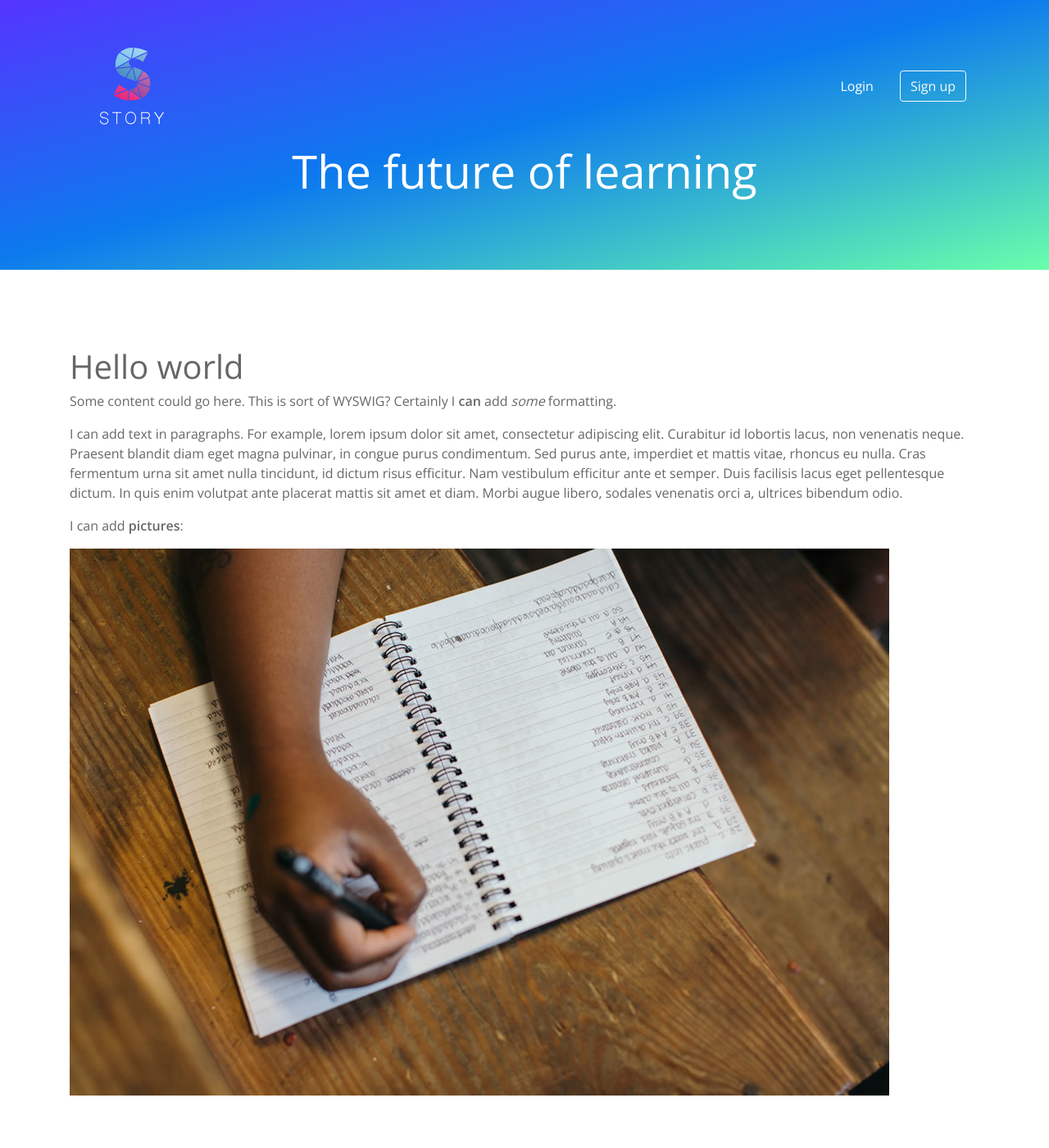
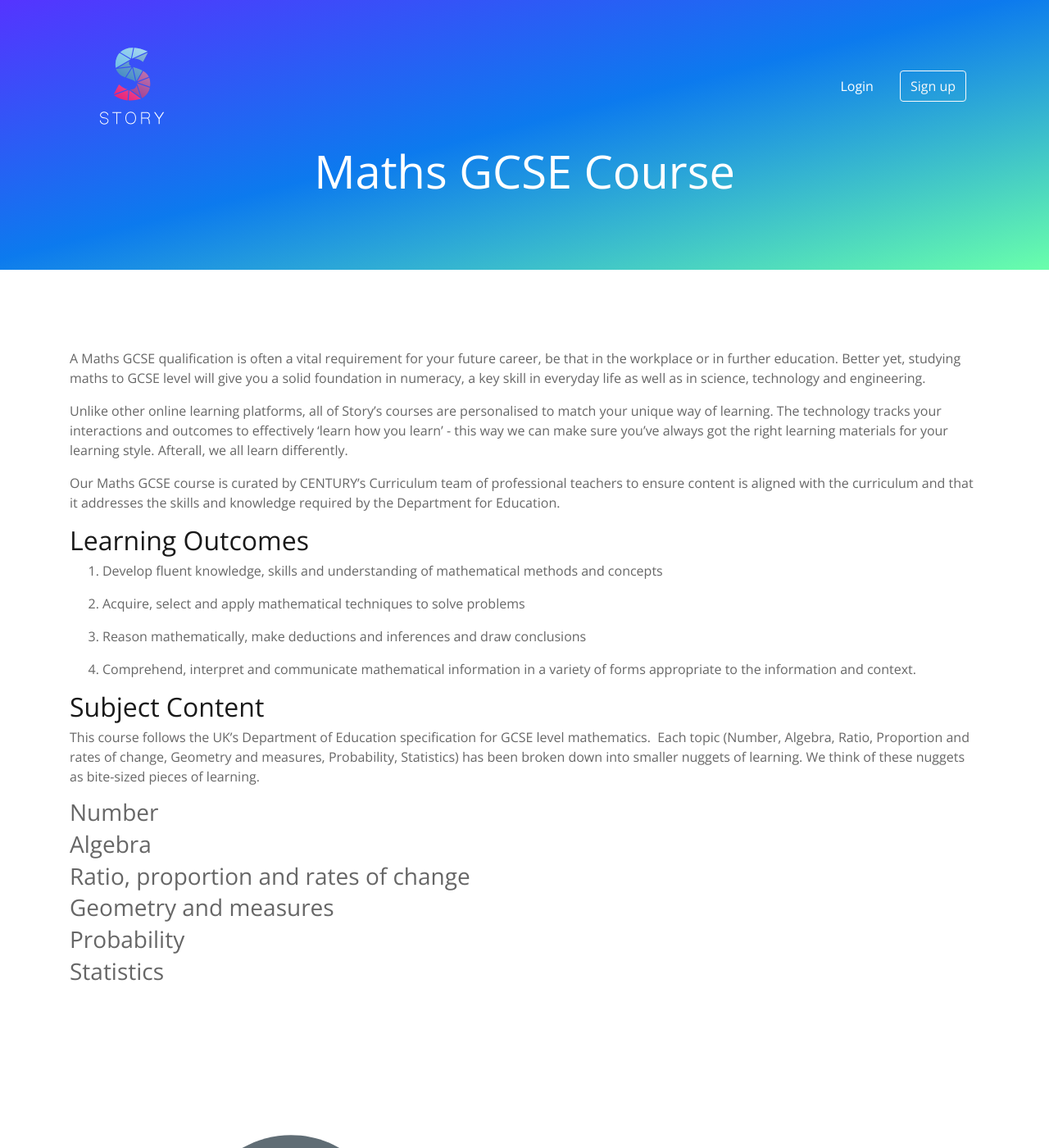
Before and after one commit to story-ai/story-ai.github.io, a Jekyll site: the page built from maths.md, in a window 1280 px wide and 1400 px high. Shown: the whole window at 82% size. Built offline with Jekyll 4.4.1, drawn with Linux system fonts in a browser that asks for light colours; our own code applies the rules of GitHub Pages for plain Markdown files.

Commit message:
Updated 'maths.md' via CloudCannon

```diff
--- a/maths.md
+++ b/maths.md
@@ -4,7 +4,7 @@ parts:
     content:
       id: header
       title:
-        - The future of learning
+        - Maths GCSE Course
       logo: /img/Story-logo.svg
       nav:
         items:
@@ -13,11 +13,9 @@ parts:
         cta:
           text: Sign up
           link: 'https://app.story-ai.com/'
-
   - type: body
     content:
       backgroundImage: /img/bg-01.png
-
   - type: section
     content:
       id: second
@@ -34,7 +32,6 @@ parts:
         alignment: left
         url: /img/Rocket.svg
         hoverText: Rocket
-
   - type: footer
     content:
       id: register
@@ -57,12 +54,34 @@ parts:
       legalFooter: Copyright © 2018 Story. All Rights Reserved.
 ---
 
-# Hello world
+A Maths GCSE qualification is often a vital requirement for your future career, be that in the workplace or in further education. Better yet, studying maths to GCSE level will give you a solid foundation in numeracy, a key skill in everyday life as well as in science, technology and engineering.
 
-Some content could go here. This is sort of WYSWIG? Certainly I **can**&nbsp;add *some*&nbsp;formatting.
+Unlike other online learning platforms, all of Story’s courses are personalised to match your unique way of learning. The technology tracks your interactions and outcomes to effectively ‘learn how you learn’ - this way we can make sure you’ve always got the right learning materials for your learning style. Afterall, we all learn differently.
 
-I can add text in paragraphs. For example, lorem ipsum dolor sit amet, consectetur adipiscing elit. Curabitur id lobortis lacus, non venenatis neque. Praesent blandit diam eget magna pulvinar, in congue purus condimentum. Sed purus ante, imperdiet et mattis vitae, rhoncus eu nulla. Cras fermentum urna sit amet nulla tincidunt, id dictum risus efficitur. Nam vestibulum efficitur ante et semper. Duis facilisis lacus eget pellentesque dictum. In quis enim volutpat ante placerat mattis sit amet et diam. Morbi augue libero, sodales venenatis orci a, ultrices bibendum odio.
+Our Maths GCSE course is curated by CENTURY’s Curriculum team of professional teachers to ensure content is aligned with the curriculum and that it addresses the skills and knowledge required by the Department for Education.
 
-I can add **pictures**:
+## Learning Outcomes
 
-![](/uploads/versions/gallery-02---x----1000-667x---.jpg)
+1. Develop fluent knowledge, skills and understanding of mathematical methods and concepts
+
+2. Acquire, select and apply mathematical techniques to solve problems
+
+3. Reason mathematically, make deductions and inferences and draw conclusions
+
+4. Comprehend, interpret and communicate mathematical information in a variety of forms appropriate to the information and context.
+
+## Subject Content
+
+This course follows the UK’s Department of Education specification for GCSE level mathematics. &nbsp;Each topic (Number, Algebra, Ratio, Proportion and rates of change, Geometry and measures, Probability, Statistics) has been broken down into smaller nuggets of learning. We think of these nuggets as bite-sized pieces of learning.
+
+### Number
+
+### Algebra
+
+### Ratio, proportion and rates of change
+
+### Geometry and measures
+
+### Probability
+
+### Statistics
```
